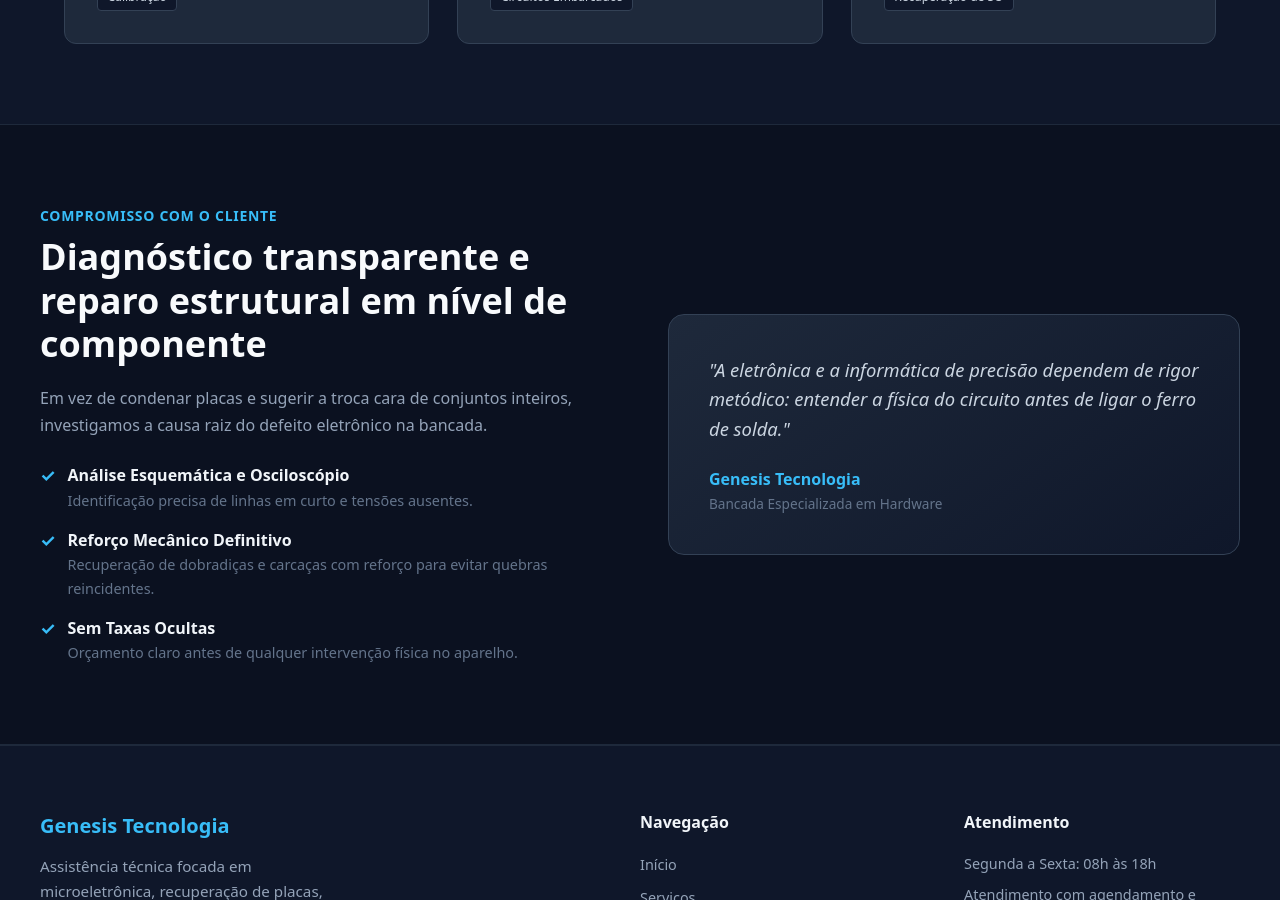
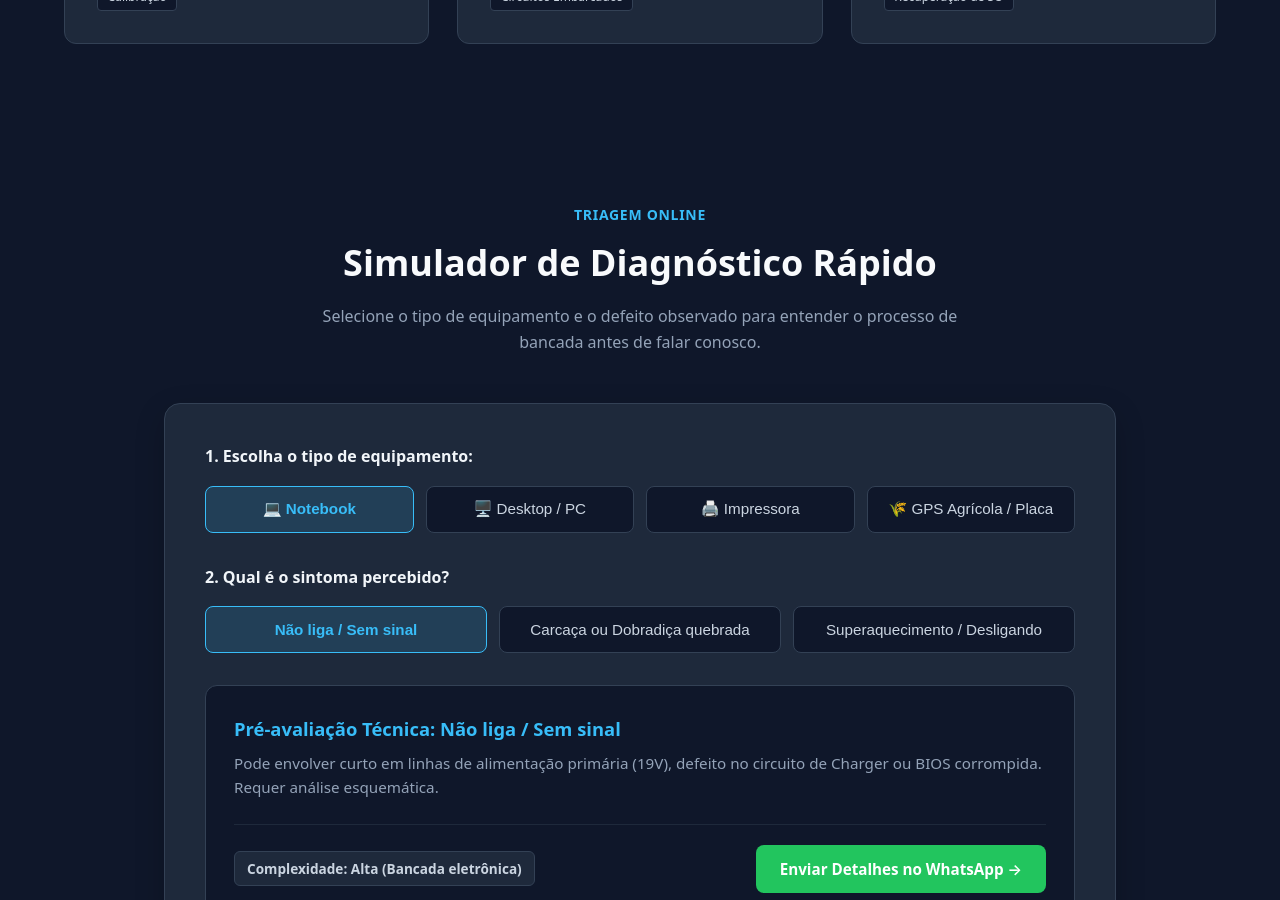
Before and after one commit to diegosrudi/Projeto-Genesis-Tecnologia, a React (Vite) app: page / in a window 1280 px wide. Shown: the part 1900-2800 px from the top of the page. Built offline with nearby package versions, Linux system fonts and the light colour scheme.

Commit message:
feat: add interactive diagnostic simulator with dynamic state and whatsapp link

```diff
--- a/src/App.jsx
+++ b/src/App.jsx
@@ -4,6 +4,7 @@ import Hero from "./components/Hero/Hero"
 import Services from "./components/Services/Services"
 import About from "./components/About/About"
 import Footer from "./components/Footer/Footer"
+import DiagnosticSimulator from "./components/DiagnosticSimulator/DiagnosticSimulator"
 
 export default function App() {
   return (
@@ -12,6 +13,7 @@ export default function App() {
     <main>
       <Hero />
       <Services />
+      <DiagnosticSimulator />
       <About />
     </main>
     <Footer />
--- /dev/null
+++ b/src/components/DiagnosticSimulator/DiagnosticSimulator.jsx
@@ -0,0 +1,171 @@
+import { useState } from "react"
+import styles from "./DiagnosticSimulator.module.css"
+
+const equipmentOptions = [
+  { id: "notebook", label: "💻 Notebook" },
+  { id: "desktop", label: "🖥️ Desktop / PC" },
+  { id: "impressora", label: "🖨️ Impressora" },
+  { id: "especial", label: "🌾 GPS Agrícola / Placa" }
+]
+
+const issuesByEquipment = {
+  notebook: [
+    {
+      id: "nao_liga",
+      label: "Não liga / Sem sinal",
+      complexity: "Alta (Bancada eletrônica)",
+      analysis: "Pode envolver curto em linhas de alimentação primária (19V), defeito no circuito de Charger ou BIOS corrompida. Requer análise esquemática."
+    },
+    {
+      id: "carcaca",
+      label: "Carcaça ou Dobradiça quebrada",
+      complexity: "Média (Mecânica e estrutural)",
+      analysis: "Reconstrução com reforço estrutural para travar as porcas de fixação sem risco de partir novamente a moldura da tela."
+    },
+    {
+      id: "aquecimento",
+      label: "Superaquecimento / Desligando",
+      complexity: "Básica a Média",
+      analysis: "Substituição preventiva de pasta térmica ressecada por composto de alta condutividade e desobstrução das aletas do dissipador."
+    }
+  ],
+  desktop: [
+    {
+      id: "tela_azul",
+      label: "Tela azul recorrente / Travamentos",
+      complexity: "Média (Diagnóstico de hardware/dados)",
+      analysis: "Varredura profunda em setores do disco, teste de estresse de memória RAM e integridade dos trilhos de tensão da fonte."
+    },
+    {
+      id: "lentidao",
+      label: "Inicialização e abertura muito lentas",
+      complexity: "Básica (Upgrade recomendado)",
+      analysis: "Migração e clonagem do sistema operacional para SSD NVMe ou SATA, preservando todos os arquivos e programas sem formatação do zero."
+    }
+  ],
+  impressora: [
+    {
+      id: "falha_impressao",
+      label: "Falhas ou riscos na impressão",
+      complexity: "Média (Desobstrução química)",
+      analysis: "Pressurização dos dampers e limpeza técnica ultrassônica ou química do cabeçote de impressão para tanques de tinta."
+    },
+    {
+      id: "tracionamento",
+      label: "Não puxa ou atola papel",
+      complexity: "Média (Mecânica de roletes)",
+      analysis: "Substituição do rolete tracionador (pickup roller) ou remoção de resíduos no trajeto mecânico de alimentação."
+    }
+  ],
+  especial: [
+    {
+      id: "bateria_gps",
+      label: "Perda de calibração / Bateria interna",
+      complexity: "Alta (Solda especializada)",
+      analysis: "Substituição da célula de lítio de alta durabilidade (ex: TL-4986) em receptores GNSS/GPS com recalibração de alimentação."
+    },
+    {
+      id: "curto_placa",
+      label: "Curto por sobretensão / Queima",
+      complexity: "Alta (Substituição de componentes)",
+      analysis: "Rastreamento com câmera térmica e multímetro para substituição de diodos de proteção (TVS), indutores e MOSFETs danificados."
+    }
+  ]
+}
+
+export default function DiagnosticSimulator() {
+  const [selectedEquipment, setSelectedEquipment] = useState("notebook")
+  const [selectedIssueId, setSelectedIssueId] = useState("nao_liga")
+
+  const handleEquipmentChange = (equipmentId) => {
+    setSelectedEquipment(equipmentId)
+    // Reseta o sintoma para o primeiro disponível do novo equipamento selecionado
+    const firstIssue = issuesByEquipment[equipmentId][0]
+    setSelectedIssueId(firstIssue.id)
+  }
+
+  const currentIssues = issuesByEquipment[selectedEquipment] || []
+  const activeIssue = currentIssues.find((issue) => issue.id === selectedIssueId) || currentIssues[0]
+  const currentEquipmentLabel = equipmentOptions.find((eq) => eq.id === selectedEquipment)?.label || ""
+
+  // Montagem da mensagem formatada para WhatsApp
+  const whatsappMessage = encodeURIComponent(
+    `Olá! Estive no site da Genesis Tecnologia e fiz uma pré-triagem:\n\n` +
+    `• Equipamento: ${currentEquipmentLabel}\n` +
+    `• Sintoma: ${activeIssue?.label}\n\n` +
+    `Gostaria de agendar um diagnóstico em bancada.`
+  )
+
+  const whatsappUrl = `https://wa.me/?text=${whatsappMessage}`
+
+  return (
+    <section id="diagnostico" className={styles.simulatorSection}>
+      <header className={styles.header}>
+        <span className={styles.tag}>Triagem Online</span>
+        <h2 className={styles.title}>Simulador de Diagnóstico Rápido</h2>
+        <p className={styles.subtitle}>
+          Selecione o tipo de equipamento e o defeito observado para entender o processo de bancada antes de falar conosco.
+        </p>
+      </header>
+
+      <div className={styles.cardContainer}>
+        {/* Passo 1: Seleção de Equipamento */}
+        <div className={styles.formGroup}>
+          <label className={styles.label}>1. Escolha o tipo de equipamento:</label>
+          <div className={styles.buttonGrid}>
+            {equipmentOptions.map((eq) => (
+              <button
+                key={eq.id}
+                type="button"
+                className={`${styles.optionBtn} ${selectedEquipment === eq.id ? styles.optionBtnActive : ""}`}
+                onClick={() => handleEquipmentChange(eq.id)}
+              >
+                {eq.label}
+              </button>
+            ))}
+          </div>
+        </div>
+
+        {/* Passo 2: Seleção do Sintoma */}
+        <div className={styles.formGroup}>
+          <label className={styles.label}>2. Qual é o sintoma percebido?</label>
+          <div className={styles.buttonGrid}>
+            {currentIssues.map((issue) => (
+              <button
+                key={issue.id}
+                type="button"
+                className={`${styles.optionBtn} ${selectedIssueId === issue.id ? styles.optionBtnActive : ""}`}
+                onClick={() => setSelectedIssueId(issue.id)}
+              >
+                {issue.label}
+              </button>
+            ))}
+          </div>
+        </div>
+
+        {/* Resumo Dinâmico do Diagnóstico */}
+        {activeIssue && (
+          <div className={styles.resultBox}>
+            <h3 className={styles.resultTitle}>Pré-avaliação Técnica: {activeIssue.label}</h3>
+            <p className={styles.resultDescription}>{activeIssue.analysis}</p>
+
+            <div className={styles.resultFooter}>
+              <span className={styles.complexityBadge}>
+                Complexidade: {activeIssue.complexity}
+              </span>
+
+              <a
+                href={whatsappUrl}
+                target="_blank"
+                rel="noopener noreferrer"
+                className={styles.whatsappBtn}
+              >
+                Enviar Detalhes no WhatsApp →
+              </a>
+            </div>
+          </div>
+        )}
+      </div>
+    </section>
+  )
+}
--- /dev/null
+++ b/src/components/DiagnosticSimulator/DiagnosticSimulator.module.css
@@ -0,0 +1,169 @@
+.simulatorSection {
+  padding: 5rem 1.5rem;
+  max-width: 1000px;
+  margin: 0 auto;
+}
+
+.header {
+  text-align: center;
+  max-width: 650px;
+  margin: 0 auto 3rem auto;
+}
+
+.tag {
+  color: #38bdf8;
+  font-size: 0.875rem;
+  font-weight: 600;
+  text-transform: uppercase;
+  letter-spacing: 0.05em;
+  display: block;
+  margin-bottom: 0.5rem;
+}
+
+.title {
+  font-size: 2.25rem;
+  font-weight: 700;
+  color: #f8fafc;
+  margin-bottom: 0.75rem;
+}
+
+.subtitle {
+  color: #94a3b8;
+  font-size: 1rem;
+}
+
+.cardContainer {
+  background-color: #1e293b;
+  border: 1px solid #334155;
+  border-radius: 16px;
+  padding: 2.5rem;
+  box-shadow: 0 10px 30px rgba(0, 0, 0, 0.2);
+}
+
+.formGroup {
+  margin-bottom: 2rem;
+}
+
+.label {
+  display: block;
+  font-size: 1rem;
+  font-weight: 600;
+  color: #f1f5f9;
+  margin-bottom: 1rem;
+}
+
+.buttonGrid {
+  display: grid;
+  grid-template-columns: repeat(auto-fit, minmax(180px, 1fr));
+  gap: 0.75rem;
+}
+
+.optionBtn {
+  background-color: #0f172a;
+  border: 1px solid #334155;
+  color: #cbd5e1;
+  padding: 0.85rem 1rem;
+  border-radius: 8px;
+  font-size: 0.95rem;
+  font-weight: 500;
+  cursor: pointer;
+  transition: all 0.2s ease;
+  text-align: center;
+}
+
+.optionBtn:hover {
+  border-color: #38bdf8;
+  color: #f8fafc;
+}
+
+.optionBtnActive {
+  background-color: rgba(56, 189, 248, 0.15);
+  border-color: #38bdf8;
+  color: #38bdf8;
+  font-weight: 600;
+}
+
+.resultBox {
+  margin-top: 2rem;
+  padding: 1.75rem;
+  background-color: #0f172a;
+  border: 1px solid #334155;
+  border-radius: 12px;
+  animation: fadeIn 0.3s ease;
+}
+
+@keyframes fadeIn {
+  from {
+    opacity: 0;
+    transform: translateY(6px);
+  }
+  to {
+    opacity: 1;
+    transform: translateY(0);
+  }
+}
+
+.resultTitle {
+  font-size: 1.15rem;
+  font-weight: 700;
+  color: #38bdf8;
+  margin-bottom: 0.5rem;
+}
+
+.resultDescription {
+  color: #94a3b8;
+  font-size: 0.95rem;
+  line-height: 1.6;
+  margin-bottom: 1.5rem;
+}
+
+.resultFooter {
+  display: flex;
+  justify-content: space-between;
+  align-items: center;
+  flex-wrap: wrap;
+  gap: 1rem;
+  border-top: 1px solid #1e293b;
+  padding-top: 1.25rem;
+}
+
+.complexityBadge {
+  font-size: 0.85rem;
+  padding: 0.35rem 0.75rem;
+  border-radius: 6px;
+  font-weight: 600;
+  background-color: #1e293b;
+  color: #cbd5e1;
+  border: 1px solid #334155;
+}
+
+.whatsappBtn {
+  background-color: #22c55e;
+  color: #ffffff;
+  padding: 0.75rem 1.5rem;
+  border-radius: 8px;
+  font-weight: 600;
+  font-size: 0.95rem;
+  transition: background-color 0.2s ease;
+  display: inline-flex;
+  align-items: center;
+  gap: 0.5rem;
+}
+
+.whatsappBtn:hover {
+  background-color: #16a34a;
+}
+
+@media (max-width: 600px) {
+  .cardContainer {
+    padding: 1.5rem;
+  }
+  .resultFooter {
+    flex-direction: column;
+    align-items: stretch;
+  }
+  .whatsappBtn {
+    text-align: center;
+    justify-content: center;
+  }
+}
--- a/src/components/Navbar/Navbar.jsx
+++ b/src/components/Navbar/Navbar.jsx
@@ -11,6 +11,7 @@ export default function Navbar() {
         <ul className={styles.navLinks}>
           <li><a href="#inicio">Início</a></li>
           <li><a href="#servicos">Serviços</a></li>
+          <li><a href="#diagnostico">Diagnóstico</a></li>
           <li><a href="#sobre">Sobre</a></li>
           <li><a href="#contato">Contato</a></li>
         </ul>
```
